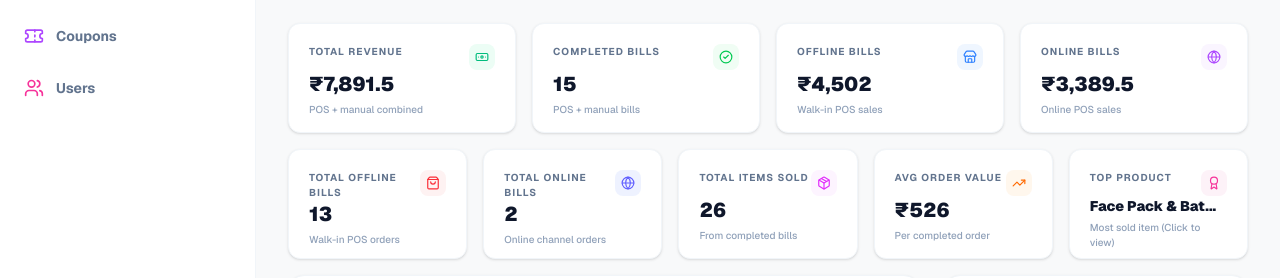
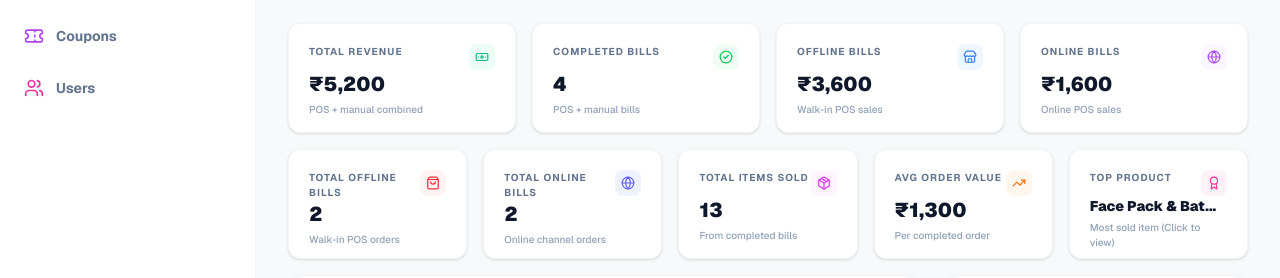
Before and after one commit to anand-exe7/mishi, a Next.js app: page /admin/analytics in a window 1280 px wide. Shown: the part 282-560 px from the top of the page. Built offline with nearby package versions, Linux system fonts and the light colour scheme.

Commit message:
admin dashboard layout with navigation, context provider, and static pages

```diff
--- /dev/null
+++ b/app/admin/AdminContext.tsx
@@ -0,0 +1,123 @@
+'use client';
+
+import React, { createContext, useContext, useState, useEffect } from 'react';
+
+export type OrderItem = {
+  product_name: string;
+  variant: string;
+  size: string;
+  quantity: number;
+  unit_price: number;
+};
+
+export type Order = {
+  id: string;
+  created_at: string;
+  customer_name: string;
+  customer_phone: string;
+  shipping_address?: string;
+  source: 'Offline' | 'Online';
+  status: string;
+  total_amount: number;
+  discount_amount: number;
+  delivery_amount: number;
+  items: OrderItem[];
+};
+
+type AdminContextType = {
+  orders: Order[];
+  addOrder: (order: Order) => void;
+  updateOrderStatus: (id: string, status: string) => void;
+};
+
+const AdminContext = createContext<AdminContextType | undefined>(undefined);
+
+// Initial Dummy Data to populate the dashboard nicely
+const initialOrders: Order[] = [
+  {
+    id: 'INV-2026-001',
+    created_at: new Date().toISOString(),
+    customer_name: 'Anita Desai',
+    customer_phone: '9876500001',
+    source: 'Offline',
+    status: 'Completed',
+    total_amount: 850,
+    discount_amount: 0,
+    delivery_amount: 0,
+    items: [
+      { product_name: 'Bath Powder', variant: 'Standard', size: '500g', quantity: 2, unit_price: 250 },
+      { product_name: 'Herbal Hair Oil', variant: 'Premium', size: '100ml', quantity: 1, unit_price: 350 }
+    ]
+  },
+  {
+    id: 'INV-2026-002',
+    created_at: new Date(Date.now() - 86400000).toISOString(),
+    customer_name: 'Vikram Singh',
+    customer_phone: '9876500002',
+    source: 'Online',
+    status: 'Processing',
+    total_amount: 1200,
+    discount_amount: 100,
+    delivery_amount: 100,
+    items: [
+      { product_name: 'Multi Millet Health Mix', variant: 'Standard', size: '1kg', quantity: 3, unit_price: 400 }
+    ]
+  },
+  {
+    id: 'INV-2026-003',
+    created_at: new Date(Date.now() - 172800000).toISOString(),
+    customer_name: 'Sneha Reddy',
+    customer_phone: '9876500003',
+    source: 'Offline',
+    status: 'Completed',
+    total_amount: 2750,
+    discount_amount: 250,
+    delivery_amount: 0,
+    items: [
+      { product_name: 'Face Pack & Bath Powder', variant: 'Combo', size: '500g', quantity: 5, unit_price: 550 }
+    ]
+  },
+  {
+    id: 'INV-2026-004',
+    created_at: new Date(Date.now() - 259200000).toISOString(),
+    customer_name: 'Rohan Sharma',
+    customer_phone: '9876500004',
+    source: 'Online',
+    status: 'Completed',
+    total_amount: 400,
+    discount_amount: 0,
+    delivery_amount: 50,
+    items: [
+      { product_name: 'Herbal Shikakai Powder', variant: 'Standard', size: '200g', quantity: 2, unit_price: 200 }
+    ]
+  }
+];
+
+export function AdminProvider({ children }: { children: React.ReactNode }) {
+  const [orders, setOrders] = useState<Order[]>(initialOrders);
+
+  // In a real app, this would fetch from Supabase.
+  // For now, we use state (which persists as long as user doesn't hard-refresh).
+
+  const addOrder = (order: Order) => {
+    setOrders((prev) => [order, ...prev]);
+  };
+
+  const updateOrderStatus = (id: string, status: string) => {
+    setOrders((prev) => prev.map(o => o.id === id ? { ...o, status } : o));
+  };
+
+  return (
+    <AdminContext.Provider value={{ orders, addOrder, updateOrderStatus }}>
+      {children}
+    </AdminContext.Provider>
+  );
+}
+
+export function useAdmin() {
+  const context = useContext(AdminContext);
+  if (context === undefined) {
+    throw new Error('useAdmin must be used within an AdminProvider');
+  }
+  return context;
+}
--- a/app/admin/analytics/page.tsx
+++ b/app/admin/analytics/page.tsx
@@ -10,6 +10,7 @@ import {
   RefreshCw, Search, Percent, Tag, IndianRupee,
   X
 } from 'lucide-react';
+import { useAdmin } from '../AdminContext';
 
 // --- MOCK DATA SOURCE ---
 const mockAnalytics = {
@@ -94,6 +95,8 @@ const mockAnalytics = {
 };
 
 export default function AnalyticsPage() {
+  const { orders } = useAdmin();
+
   const [period, setPeriod] = useState('All Time');
   const [activeTab, setActiveTab] = useState('REVENUE');
   const [customFrom, setCustomFrom] = useState('');
@@ -104,6 +107,43 @@ export default function AnalyticsPage() {
   const [refreshKey, setRefreshKey] = useState(0);
 
   const themeColor = '#E75F24';
+
+  // --- DYNAMIC CALCULATIONS ---
+  const dynamicOverview = React.useMemo(() => {
+    let totalRevenue = 0;
+    let offlineBillsAmount = 0;
+    let onlineBillsAmount = 0;
+    let totalOfflineBills = 0;
+    let totalOnlineBills = 0;
+    let totalItemsSold = 0;
+
+    orders.forEach(order => {
+      totalRevenue += order.total_amount;
+      totalItemsSold += order.items.reduce((sum, item) => sum + item.quantity, 0);
+      if (order.source === 'Offline') {
+        offlineBillsAmount += order.total_amount;
+        totalOfflineBills++;
+      } else {
+        onlineBillsAmount += order.total_amount;
+        totalOnlineBills++;
+      }
+    });
+
+    return {
+      totalRevenue,
+      completedBills: orders.length,
+      offlineBillsAmount,
+      onlineBillsAmount,
+      totalOfflineBills,
+      totalOnlineBills,
+      totalItemsSold,
+      avgOrderValue: orders.length ? Math.round(totalRevenue / orders.length) : 0,
+      topProductName: "Face Pack & Bath Powder", // Keeping static for visual consistency in modal
+      topProductRevenue: 2910,
+      topProductQty: 11,
+      topProductShare: 32.0,
+    };
+  }, [orders]);
 
   const handleRefresh = () => {
     setIsRefreshing(true);
@@ -134,7 +174,7 @@ export default function AnalyticsPage() {
             <div className="p-1.5 bg-emerald-50 rounded-lg text-emerald-500"><Banknote size={14} /></div>
           </div>
           <div>
-            <h3 className="text-xl font-black text-slate-900">₹{mockAnalytics.overview.totalRevenue.toLocaleString('en-IN')}</h3>
+            <h3 className="text-xl font-black text-slate-900">₹{dynamicOverview.totalRevenue.toLocaleString('en-IN')}</h3>
             <p className="text-[10px] text-slate-400 mt-1 font-medium">POS + manual combined</p>
           </div>
         </div>
@@ -145,7 +185,7 @@ export default function AnalyticsPage() {
             <div className="p-1.5 bg-green-50 rounded-lg text-green-500"><CheckCircle2 size={14} /></div>
           </div>
           <div>
-            <h3 className="text-xl font-black text-slate-900">{mockAnalytics.overview.completedBills}</h3>
+            <h3 className="text-xl font-black text-slate-900">{dynamicOverview.completedBills}</h3>
             <p className="text-[10px] text-slate-400 mt-1 font-medium">POS + manual bills</p>
           </div>
         </div>
@@ -156,7 +196,7 @@ export default function AnalyticsPage() {
             <div className="p-1.5 bg-blue-50 rounded-lg text-blue-500"><Store size={14} /></div>
           </div>
           <div>
-            <h3 className="text-xl font-black text-slate-900">₹{mockAnalytics.overview.offlineBillsAmount.toLocaleString('en-IN')}</h3>
+            <h3 className="text-xl font-black text-slate-900">₹{dynamicOverview.offlineBillsAmount.toLocaleString('en-IN')}</h3>
             <p className="text-[10px] text-slate-400 mt-1 font-medium">Walk-in POS sales</p>
           </div>
         </div>
@@ -167,7 +207,7 @@ export default function AnalyticsPage() {
             <div className="p-1.5 bg-purple-50 rounded-lg text-purple-500"><Globe size={14} /></div>
           </div>
           <div>
-            <h3 className="text-xl font-black text-slate-900">₹{mockAnalytics.overview.onlineBillsAmount.toLocaleString('en-IN')}</h3>
+            <h3 className="text-xl font-black text-slate-900">₹{dynamicOverview.onlineBillsAmount.toLocaleString('en-IN')}</h3>
             <p className="text-[10px] text-slate-400 mt-1 font-medium">Online POS sales</p>
           </div>
         </div>
@@ -180,7 +220,7 @@ export default function AnalyticsPage() {
             <div className="p-1.5 bg-red-50 rounded-lg text-red-500"><ShoppingBag size={14} /></div>
           </div>
           <div>
-            <h3 className="text-xl font-black text-slate-900">{mockAnalytics.overview.totalOfflineBills}</h3>
+            <h3 className="text-xl font-black text-slate-900">{dynamicOverview.totalOfflineBills}</h3>
             <p className="text-[10px] text-slate-400 mt-1 font-medium">Walk-in POS orders</p>
           </div>
         </div>
@@ -191,7 +231,7 @@ export default function AnalyticsPage() {
             <div className="p-1.5 bg-indigo-50 rounded-lg text-indigo-500"><Globe size={14} /></div>
           </div>
           <div>
-            <h3 className="text-xl font-black text-slate-900">{mockAnalytics.overview.totalOnlineBills}</h3>
+            <h3 className="text-xl font-black text-slate-900">{dynamicOverview.totalOnlineBills}</h3>
             <p className="text-[10px] text-slate-400 mt-1 font-medium">Online channel orders</p>
           </div>
         </div>
@@ -202,7 +242,7 @@ export default function AnalyticsPage() {
             <div className="p-1.5 bg-fuchsia-50 rounded-lg text-fuchsia-500"><Package size={14} /></div>
           </div>
           <div>
-            <h3 className="text-xl font-black text-slate-900">{mockAnalytics.overview.totalItemsSold}</h3>
+            <h3 className="text-xl font-black text-slate-900">{dynamicOverview.totalItemsSold}</h3>
             <p className="text-[10px] text-slate-400 mt-1 font-medium">From completed bills</p>
           </div>
         </div>
@@ -213,7 +253,7 @@ export default function AnalyticsPage() {
             <div className="p-1.5 bg-orange-50 rounded-lg text-orange-500"><TrendingUp size={14} /></div>
           </div>
           <div>
-            <h3 className="text-xl font-black text-slate-900">₹{mockAnalytics.overview.avgOrderValue.toLocaleString('en-IN')}</h3>
+            <h3 className="text-xl font-black text-slate-900">₹{dynamicOverview.avgOrderValue.toLocaleString('en-IN')}</h3>
             <p className="text-[10px] text-slate-400 mt-1 font-medium">Per completed order</p>
           </div>
         </div>
--- a/app/admin/billing/page.tsx
+++ b/app/admin/billing/page.tsx
@@ -2,8 +2,10 @@
 
 import React, { useState } from 'react';
 import { User, FileText, Trash2, CheckCircle2, ChevronDown } from 'lucide-react';
+import { useAdmin, Order } from '../AdminContext';
 
 export default function POSBillingPanel() {
+  const { addOrder } = useAdmin();
   const [orderType, setOrderType] = useState<'OFFLINE' | 'ONLINE'>('OFFLINE');
   const [customerName, setCustomerName] = useState('');
   const [customerPhone, setCustomerPhone] = useState('');
@@ -26,6 +28,63 @@ export default function POSBillingPanel() {
 
   const removeItem = (id: number) => {
     setItems(items.filter(item => item.id !== id));
+  };
+
+  const handleSendBill = () => {
+    // Validation
+    const cleanPhone = customerPhone.replace(/\D/g, '');
+    if (cleanPhone.length !== 10) {
+      alert("Please enter a valid 10-digit mobile number.");
+      return;
+    }
+    if (!customerName.trim() || items.length === 0) {
+      alert("Please enter customer name and at least one item.");
+      return;
+    }
+
+    // Prepare Context Order Object
+    const newOrder: Order = {
+      id: `INV-${new Date().getFullYear()}-${Math.floor(1000 + Math.random() * 9000)}`,
+      created_at: new Date().toISOString(),
+      customer_name: customerName,
+      customer_phone: cleanPhone,
+      source: orderType,
+      status: 'Completed',
+      total_amount: grandTotal,
+      discount_amount: manualDiscount,
+      delivery_amount: delivery,
+      items: items.map(i => ({
+        product_name: i.name || 'Custom Item',
+        variant: 'Standard',
+        size: '-',
+        quantity: i.qty,
+        unit_price: i.price
+      }))
+    };
+
+    // Build WhatsApp Message String
+    const itemsText = items.map(i => `• ${i.name || 'Item'} - ${i.qty} x ₹${i.price} = ₹${i.qty * i.price}`).join('%0A');
+    let message = `Hello ${customerName}, thank you for purchasing from Mishi!%0A%0A`;
+    message += `*Your Bill Details:*%0A${itemsText}%0A%0A`;
+    message += `Subtotal: ₹${subtotal}%0A`;
+    if (manualDiscount > 0) message += `Discount: -₹${manualDiscount}%0A`;
+    if (delivery > 0) message += `Delivery: ₹${delivery}%0A`;
+    message += `*Grand Total: ₹${grandTotal}*%0A%0A`;
+    message += `Have a great day!`;
+
+    // 1. Save globally to update Analytics and Orders
+    addOrder(newOrder);
+
+    // 2. Open WhatsApp in new tab
+    window.open(`https://wa.me/91${cleanPhone}?text=${message}`, '_blank');
+
+    // 3. Clear form
+    setCustomerName('');
+    setCustomerPhone('');
+    setItems([]);
+    setManualDiscount(0);
+    setDelivery(0);
+    setAmountReceived('');
   };
 
   return (
@@ -260,7 +319,10 @@ export default function POSBillingPanel() {
             </div>
 
             {/* Submit Button */}
-            <button className="w-full mt-4 bg-slate-200 hover:bg-slate-300 text-slate-500 font-bold py-3.5 rounded-xl transition-colors flex items-center justify-center gap-2 text-sm uppercase tracking-widest cursor-not-allowed">
+            <button
+              onClick={handleSendBill}
+              className="w-full mt-4 bg-emerald-600 hover:bg-emerald-700 text-white font-bold py-3.5 rounded-xl transition-colors flex items-center justify-center gap-2 text-sm uppercase tracking-widest shadow-md hover:shadow-lg"
+            >
               <CheckCircle2 size={18} /> Send Bill Via WhatsApp
             </button>
 
--- a/app/admin/layout.tsx
+++ b/app/admin/layout.tsx
@@ -8,6 +8,7 @@ import {
   Ticket, CreditCard, Users,
   Menu, X, PanelLeftClose, PanelLeftOpen
 } from 'lucide-react';
+import { AdminProvider } from './AdminContext';
 
 const WhatsAppIcon = ({ size, className }: { size?: number, className?: string }) => (
   <svg
@@ -166,7 +167,9 @@ export default function AdminLayout({ children }: { children: React.ReactNode })
 
         {/* Page Content */}
         <div className="flex-1 p-4 lg:p-8 overflow-y-auto bg-[#f8f9fa]">
-          {children}
+          <AdminProvider>
+            {children}
+          </AdminProvider>
         </div>
       </main>
     </div>
```
